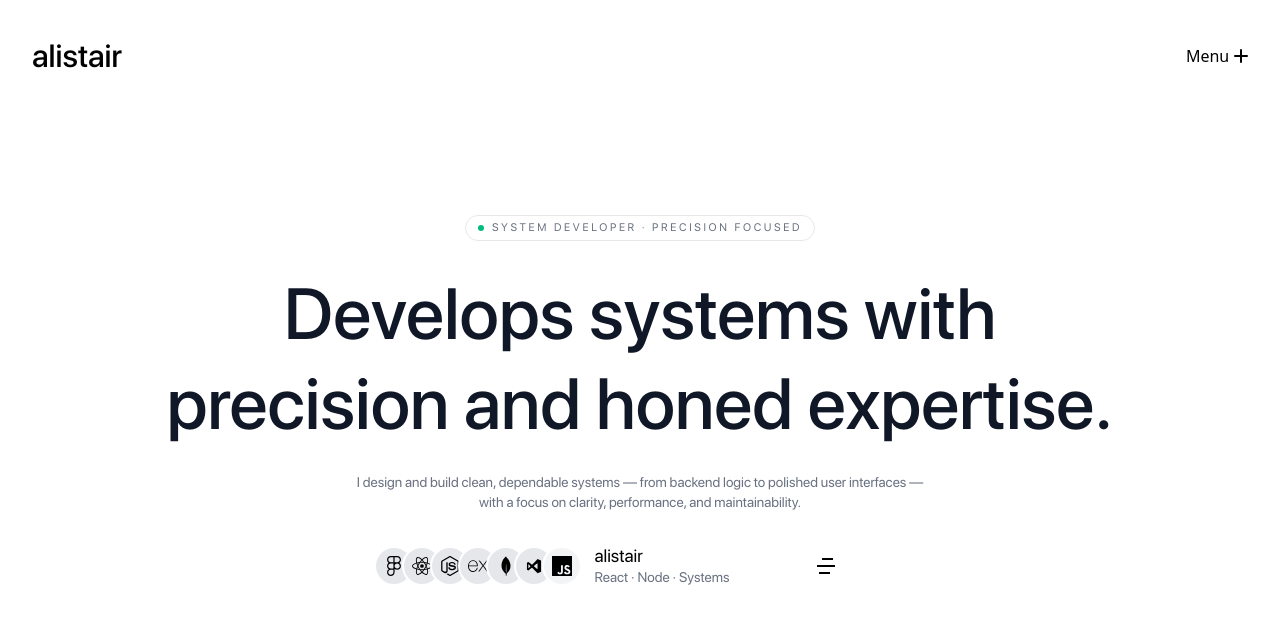
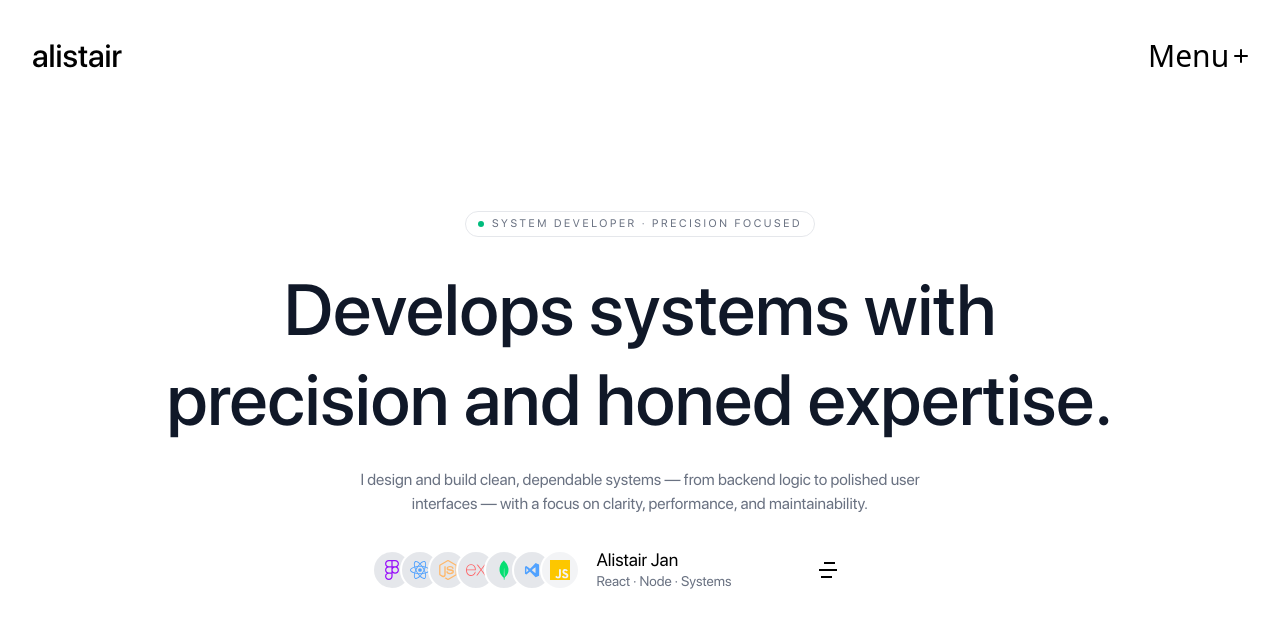
Before and after one commit to Alistair-123/personal-portforlio, a React (Vite) app: page / in a window 1280 px wide. Shown: the top 628 px of the page. Built offline with nearby package versions, Linux system fonts and the light colour scheme.

Commit message:
feat: integrate ClickSpark component and enhance visual elements across pages

```diff
--- a/src/App.jsx
+++ b/src/App.jsx
@@ -1,12 +1,16 @@
+// App.jsx
 import { BrowserRouter as Router } from "react-router-dom";
 import { Element } from "react-scroll";
 import Layout from "./layouts/Layout";
 import Home from "./pages/Home";
 import AboutMe from "./pages/AboutMe";
 import Projects from "./pages/Projects";
+import ClickSpark from "./components/clickSpark/ClickSpark";
 
 function App() {
   return (
+    <ClickSpark sparkColor="#000000" sparkCount={14}>
+      <div className="min-h-screen w-full">
         <Router>
           <Layout>
             <Element name="home" id="home">
@@ -22,6 +26,8 @@ function App() {
             </Element>
           </Layout>
         </Router>
+      </div>
+    </ClickSpark>
   );
 }
 
--- a/src/components/AvatarStack.jsx
+++ b/src/components/AvatarStack.jsx
@@ -14,49 +14,49 @@ export default function AvatarStack() {
     <div className="flex -space-x-3">
 
       {/* Figma */}
-      <Avatar className="size-10 border-2 border-white bg-gray-200 flex items-center justify-center">
+      <Avatar className="size-10 border-2 border-white bg-gray-200 flex items-center justify-center text-purple-600">
         <AvatarFallback>
           <SiFigma size={20} />
         </AvatarFallback>
       </Avatar>
 
       {/* React */}
-      <Avatar className="size-10 border-2 border-white bg-gray-200 flex items-center justify-center">
+      <Avatar className="size-10 border-2 border-white bg-gray-200 flex items-center justify-center text-blue-400">
         <AvatarFallback>
           <SiReact size={20} />
         </AvatarFallback>
       </Avatar>
 
       {/* Node.js */}
-      <Avatar className="size-10 border-2 border-white bg-gray-200 flex items-center justify-center">
+      <Avatar className="size-10 border-2 border-white bg-gray-200 flex items-center justify-center text-orange-300">
         <AvatarFallback>
           <SiNodedotjs size={20} />
         </AvatarFallback>
       </Avatar>
 
       {/* Express.js */}
-      <Avatar className="size-10 border-2 border-white bg-gray-200 flex items-center justify-center">
+      <Avatar className="size-10 border-2 border-white bg-gray-200 flex items-center justify-center text-red-400">
         <AvatarFallback>
           <SiExpress size={20} />
         </AvatarFallback>
       </Avatar>
 
       {/* MongoDB */}
-      <Avatar className="size-10 border-2 border-white bg-gray-200 flex items-center justify-center">
+      <Avatar className="size-10 border-2 border-white bg-gray-200 flex items-center justify-center text-green-400">
         <AvatarFallback>
           <SiMongodb size={20} />
         </AvatarFallback>
       </Avatar>
 
       {/* VSCode */}
-      <Avatar className="size-10 border-2 border-white bg-gray-200 flex items-center justify-center">
+      <Avatar className="size-10 border-2 border-white bg-gray-200 flex items-center justify-center text-blue-400">
         <AvatarFallback>
           <DiVisualstudio size={20} />
         </AvatarFallback>
       </Avatar>
 
       {/* JavaScript */}
-      <Avatar className="size-10 border-2 border-white bg-gray-100 flex items-center justify-center">
+      <Avatar className="size-10 border-2 border-white bg-gray-100 flex items-center justify-center text-yellow-400">
         <AvatarFallback>
           <SiJavascript size={20} />
         </AvatarFallback>
--- a/src/components/StaggeredMenu.jsx
+++ b/src/components/StaggeredMenu.jsx
@@ -425,7 +425,7 @@ const StaggeredMenu = ({
           onClick={toggleMenu}
           type="button"
         >
-          <span ref={textWrapRef} className="sm-toggle-textWrap" aria-hidden="true">
+          <span ref={textWrapRef} className="sm-toggle-textWrap text-3xl" aria-hidden="true">
             <span ref={textInnerRef} className="sm-toggle-textInner">
               {textLines.map((l, i) => (
                 <span className="sm-toggle-line" key={i}>
--- /dev/null
+++ b/src/components/clickSpark/ClickSpark.jsx
@@ -0,0 +1,161 @@
+import { useRef, useEffect, useCallback } from 'react';
+
+const ClickSpark = ({
+  sparkColor = '#fff',
+  sparkSize = 10,
+  sparkRadius = 15,
+  sparkCount = 8,
+  duration = 400,
+  easing = 'ease-out',
+  extraScale = 1.0,
+  children
+}) => {
+  const canvasRef = useRef(null);
+  const sparksRef = useRef([]);
+  const startTimeRef = useRef(null);
+
+  useEffect(() => {
+    const canvas = canvasRef.current;
+    if (!canvas) return;
+
+    const parent = canvas.parentElement;
+    if (!parent) return;
+
+    let resizeTimeout;
+
+    const resizeCanvas = () => {
+      const { width, height } = parent.getBoundingClientRect();
+      if (canvas.width !== width || canvas.height !== height) {
+        canvas.width = width;
+        canvas.height = height;
+      }
+    };
+
+    const handleResize = () => {
+      clearTimeout(resizeTimeout);
+      resizeTimeout = setTimeout(resizeCanvas, 100);
+    };
+
+    const ro = new ResizeObserver(handleResize);
+    ro.observe(parent);
+
+    resizeCanvas();
+
+    return () => {
+      ro.disconnect();
+      clearTimeout(resizeTimeout);
+    };
+  }, []);
+
+  const easeFunc = useCallback(
+    t => {
+      switch (easing) {
+        case 'linear':
+          return t;
+        case 'ease-in':
+          return t * t;
+        case 'ease-in-out':
+          return t < 0.5 ? 2 * t * t : -1 + (4 - 2 * t) * t;
+        default:
+          return t * (2 - t);
+      }
+    },
+    [easing]
+  );
+
+  useEffect(() => {
+    const canvas = canvasRef.current;
+    if (!canvas) return;
+    const ctx = canvas.getContext('2d');
+
+    let animationId;
+
+    const draw = timestamp => {
+      if (!startTimeRef.current) {
+        startTimeRef.current = timestamp;
+      }
+      ctx.clearRect(0, 0, canvas.width, canvas.height);
+
+      sparksRef.current = sparksRef.current.filter(spark => {
+        const elapsed = timestamp - spark.startTime;
+        if (elapsed >= duration) {
+          return false;
+        }
+
+        const progress = elapsed / duration;
+        const eased = easeFunc(progress);
+
+        const distance = eased * sparkRadius * extraScale;
+        const lineLength = sparkSize * (1 - eased);
+
+        const x1 = spark.x + distance * Math.cos(spark.angle);
+        const y1 = spark.y + distance * Math.sin(spark.angle);
+        const x2 = spark.x + (distance + lineLength) * Math.cos(spark.angle);
+        const y2 = spark.y + (distance + lineLength) * Math.sin(spark.angle);
+
+        ctx.strokeStyle = sparkColor;
+        ctx.lineWidth = 2;
+        ctx.beginPath();
+        ctx.moveTo(x1, y1);
+        ctx.lineTo(x2, y2);
+        ctx.stroke();
+
+        return true;
+      });
+
+      animationId = requestAnimationFrame(draw);
+    };
+
+    animationId = requestAnimationFrame(draw);
+
+    return () => {
+      cancelAnimationFrame(animationId);
+    };
+  }, [sparkColor, sparkSize, sparkRadius, sparkCount, duration, easeFunc, extraScale]);
+
+  const handleClick = e => {
+    const canvas = canvasRef.current;
+    if (!canvas) return;
+    const rect = canvas.getBoundingClientRect();
+    const x = e.clientX - rect.left;
+    const y = e.clientY - rect.top;
+
+    const now = performance.now();
+    const newSparks = Array.from({ length: sparkCount }, (_, i) => ({
+      x,
+      y,
+      angle: (2 * Math.PI * i) / sparkCount,
+      startTime: now
+    }));
+
+    sparksRef.current.push(...newSparks);
+  };
+
+  return (
+    <div
+      style={{
+        position: 'relative',
+        width: '100%',
+        height: '100%'
+      }}
+      onClick={handleClick}
+    >
+      <canvas
+        ref={canvasRef}
+        style={{
+          width: '100%',
+          height: '100%',
+          display: 'block',
+          userSelect: 'none',
+          position: 'absolute',
+          top: 0,
+          left: 0,
+          pointerEvents: 'none'
+        }}
+      />
+      {children}
+    </div>
+  );
+};
+
+export default ClickSpark;
--- a/src/main.jsx
+++ b/src/main.jsx
@@ -3,9 +3,12 @@ import { createRoot } from 'react-dom/client'
 import './index.css'
 import App from './App.jsx'
 import Cursor from './components/Cursor.jsx'
+
 createRoot(document.getElementById('root')).render(
   <StrictMode>
     {/* <Cursor /> */}
-    <App />
+
+      <App />
+
   </StrictMode>,
 )
--- a/src/pages/Home.jsx
+++ b/src/pages/Home.jsx
@@ -40,31 +40,32 @@ function Home() {
         </h1>
 
         {/* Subtext */}
-        <p className="text-sm font-light text-gray-500 max-w-xl mx-auto">
+        <p className="text-md font-light text-gray-500 max-w-xl mx-auto">
           I design and build clean, dependable systems — from backend logic to
           polished user interfaces — with a focus on clarity, performance, and
           maintainability.
         </p>
 
         {/* Bottom row: avatar + name + button, centered */}
-        <div className="flex flex-col sm:flex-row items-center justify-center gap-4 mt-2">
+        <div className="flex flex-col sm:flex-row items-center justify-between gap-4 mt-2 ">
   <div className="flex items-center gap-3">
     <AvatarStack />
-    <div className="text-xs text-gray-500 text-left">
-      <p className="text-lg text-black leading-tight">alistair</p>
+
+  </div>
+
+        <div className="text-xs text-gray-500 text-left ">
+      <p className="text-lg text-black leading-tight">Alistair Jan</p>
       <p
-        className={`text-xs md:text-sm transition-all`}
+        className={`text-xs md:text-sm transition-all font-sf`}
       >
         React · Node · Systems
       </p>
     </div>
-  </div>
-
   <motion.button
     type="button"
     onHoverStart={() => setHovered(true)}
     onHoverEnd={() => setHovered(false)}
-    className="inline-flex items-center justify-center px-5 py-2.5 rounded-full font-sf text-sm md:text-base cursor-pointer transition-transform transition-shadow w-40" // <-- fixed width
+    className="inline-flex items-center justify-center px-5 py-2.5 rounded-full font-sf text-sm md:text-base cursor-pointer transition-transform transition-shadow w-40 " // <-- fixed width
     whileHover={{ scale: 1.03 }}
     whileTap={{ scale: 0.98 }}
   >
@@ -82,7 +83,7 @@ function Home() {
 
         {/* Underline animating left -> right */}
         <motion.span
-          className="absolute left-0 -bottom-0.5 h-[1px] w-full bg-black"
+          className="absolute left-0 -bottom-0.5 h-[2px] w-full bg-black"
           initial={{ scaleX: 0, originX: 0 }}
           animate={{ scaleX: 1 }}
           transition={{ duration: 0.8 }}
```
Lines whose indentation alone changed are shown as unchanged.
